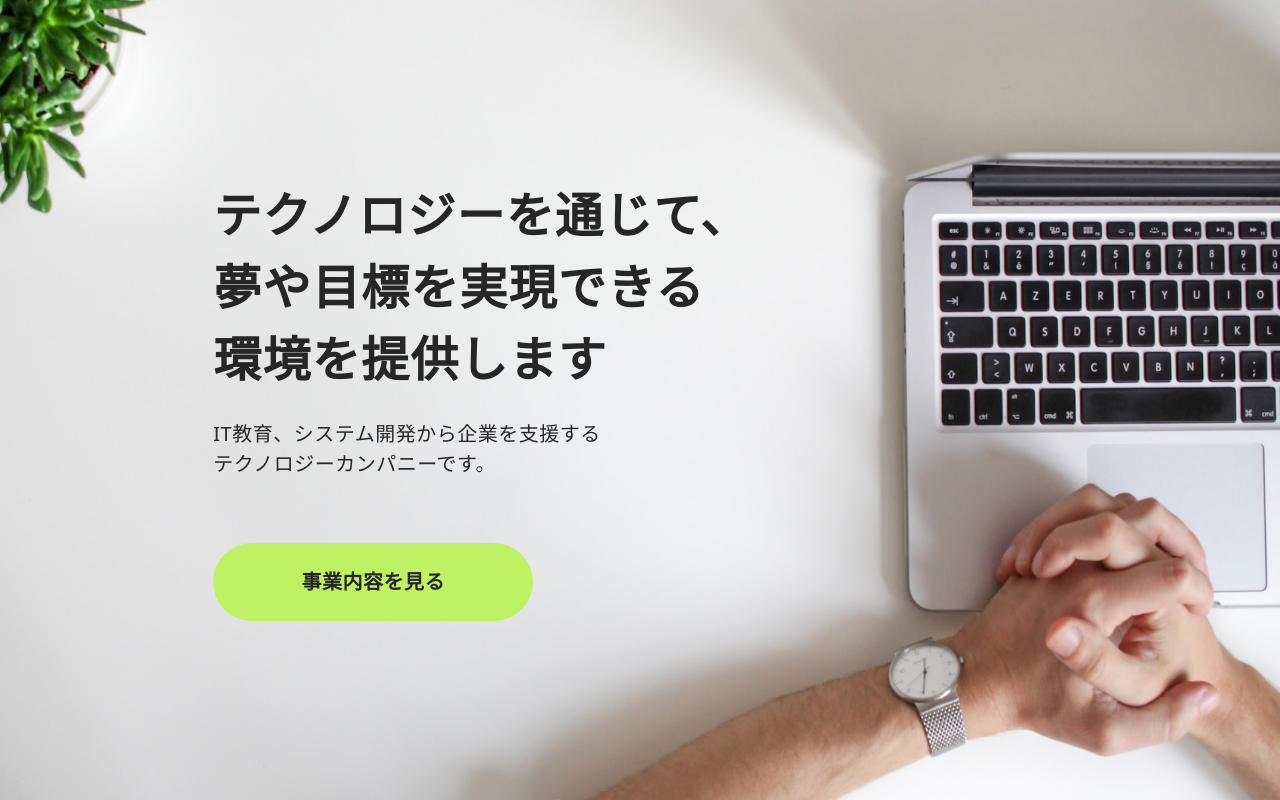
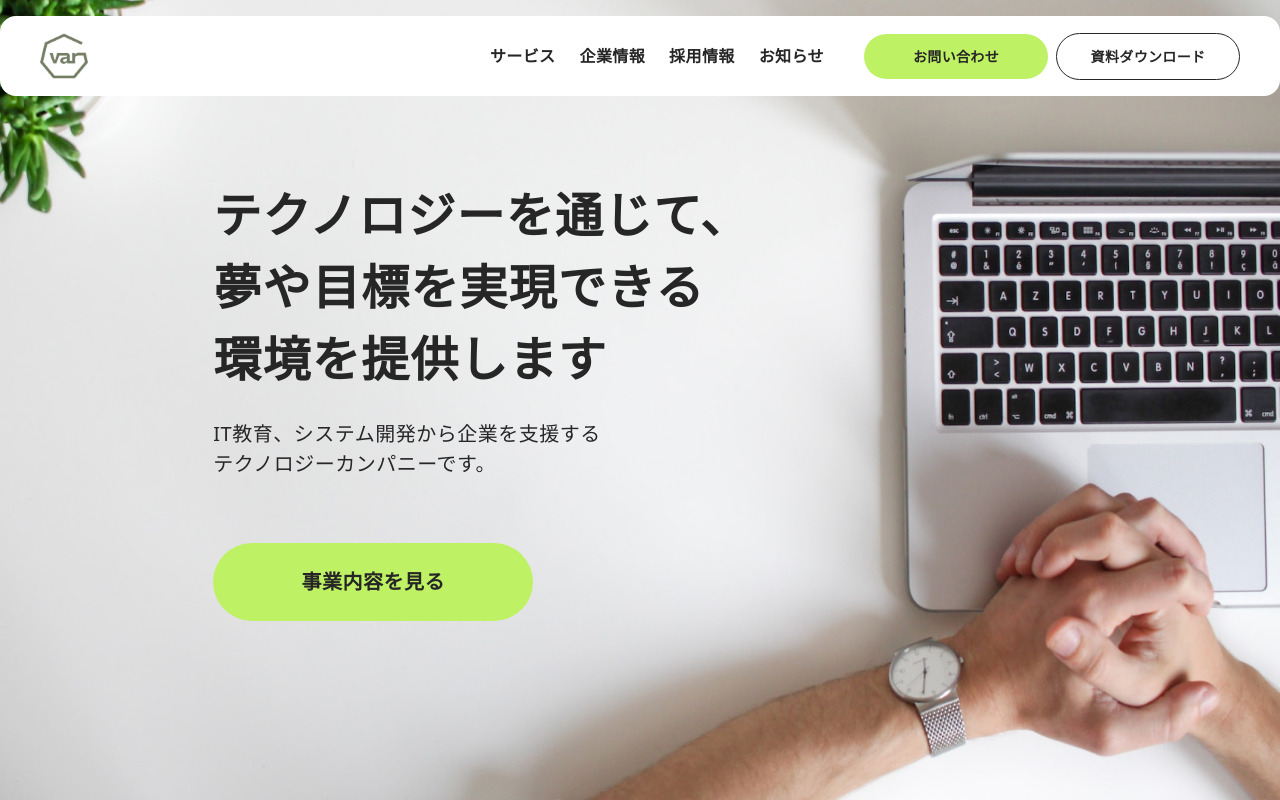
Before and after one commit to nakatatsu77/DesignComp-Task-2, a Next.js app: page / in a window 1280 px wide. Shown: the top 800 px of the page. Built offline with nearby package versions, Linux system fonts and the light colour scheme.

Commit message:
Headerコンポーネントの作成

```diff
--- /dev/null
+++ b/src/components/Header.tsx
@@ -0,0 +1,116 @@
+import Image from "next/image";
+import logo from "../../public/Images/Logo.png";
+import logo2 from "../../public/Images/heroicons-mini 3/bars-3-bottom-right.png";
+import XMarkIcon from "../../public/Images/x-mark.png";
+import { useState } from "react";
+
+export function Header() {
+  const [openMenu, setOpenMenu] = useState(false);
+
+  const handleMenuOpen = () => {
+    setOpenMenu(!openMenu);
+  };
+  return (
+    <>
+      <header className="w-full fixed flex-col items-center gap-2.5 flex">
+        <div className="w-[328px] md:w-[1280px] px-4 md:px-10 py-3 md:py-4 bg-white rounded-2xl justify-between flex mt-3 md:mt-4">
+          <Image
+            src={logo}
+            alt="株式会社var"
+            className="w-10 md:w-12 h-10 md:h-12 pt-[0.62px] md:pt-[0.75px] pb-[0.59px] md:pb-[0.70px] justify-center items-center flex"
+          />
+          <div className="hidden md:flex justify-start items-center gap-10">
+            <nav>
+              <ul className="justify-start items-center gap-6 flex">
+                <li className="text-neutral-800 text-base font-bold font-['Noto Sans JP'] leading-normal tracking-wide">
+                  サービス
+                </li>
+                <li className="text-neutral-800 text-base font-bold font-['Noto Sans JP'] leading-normal tracking-wide">
+                  企業情報
+                </li>
+                <li className="text-neutral-800 text-base font-bold font-['Noto Sans JP'] leading-normal tracking-wide">
+                  採用情報
+                </li>
+                <li className="text-neutral-800 text-base font-bold font-['Noto Sans JP'] leading-normal tracking-wide">
+                  お知らせ
+                </li>
+              </ul>
+            </nav>
+            <div className="justify-start items-center gap-2 flex">
+              <div className="w-[184px] px-6 py-3 bg-lime-300 rounded-full justify-center items-center flex">
+                <button className="text-center text-neutral-800 text-sm font-bold font-['Noto Sans JP'] leading-[21px] tracking-wide">
+                  お問い合わせ
+                </button>
+              </div>
+              <div className="w-[184px] px-6 py-3 bg-white rounded-full border border-neutral-800 justify-center items-center flex">
+                <button className="text-center text-neutral-800 text-sm font-bold font-['Noto Sans JP'] leading-[21px] tracking-wide">
+                  資料ダウンロード
+                </button>
+              </div>
+            </div>
+          </div>
+          <div className="md:hidden flex items-center justify-center">
+            <button onClick={handleMenuOpen}>
+              <Image src={logo2} alt="Modal Icon" className="w-10 h-10" />
+            </button>
+          </div>
+        </div>
+      </header>
+      {openMenu && (
+        <>
+          <div
+            className="fixed inset-0 z-20"
+            onClick={() => setOpenMenu(false)}
+          >
+            <div className="w-full h-full px-8 py-6 bg-neutral-800 flex-col gap-10 flex">
+              <div className="justify-between flex">
+                <Image
+                  src={logo}
+                  alt="株式会社var"
+                  className="w-10 h-10 pt-[0.62px] pb-[0.59px] justify-center items-center flex"
+                />
+                <button onClick={() => setOpenMenu(false)}>
+                  <Image
+                    src={XMarkIcon}
+                    alt="Modal Icon"
+                    className="w-10 h-10 relative"
+                  />
+                </button>
+              </div>
+              <div className="flex-col justify-center gap-10 flex">
+                <nav>
+                  <ul className="flex-col justify-center gap-6 flex">
+                    <li className="text-white text-base font-bold font-['Noto Sans JP'] leading-normal tracking-wide">
+                      サービス
+                    </li>
+                    <li className="text-white text-base font-bold font-['Noto Sans JP'] leading-normal tracking-wide">
+                      企業情報
+                    </li>
+                    <li className="text-white text-base font-bold font-['Noto Sans JP'] leading-normal tracking-wide">
+                      採用情報
+                    </li>
+                    <li className="text-white text-base font-bold font-['Noto Sans JP'] leading-normal tracking-wide">
+                      お知らせ
+                    </li>
+                  </ul>
+                </nav>
+                <div className="flex-col justify-center items-start gap-2 flex">
+                  <div className="w-full px-6 py-3 bg-lime-300 rounded-full justify-center items-center flex">
+                    <button className="text-center text-neutral-800 text-sm font-bold font-['Noto Sans JP'] leading-[21px] tracking-wide">
+                      お問い合わせ
+                    </button>
+                  </div>
+                  <div className="w-full px-6 py-3 bg-white rounded-full border border-neutral-800  justify-center items-center flex">
+                    <button className="text-center text-neutral-800 text-sm font-bold font-['Noto Sans JP'] leading-[21px] tracking-wide">
+                      資料ダウンロード
+                    </button>
+                  </div>
+                </div>
+              </div>
+            </div>
+          </div>
+        </>
+      )}
+    </>
+  );
+}
--- a/src/pages/index.tsx
+++ b/src/pages/index.tsx
@@ -1,5 +1,6 @@
 import { Cta } from "@/components/Cta";
 import { Footer } from "@/components/Footer";
+import { Header } from "@/components/Header";
 import { Hero } from "@/components/Hero";
 import { Service } from "@/components/Service";
 import { Works } from "@/components/Works";
@@ -7,6 +8,7 @@ import { Works } from "@/components/Works";
 export default function Home() {
   return (
     <>
+      <Header />
       <main>
         <Hero />
         <Service />
```
Also changed, not shown: public/Images/heroicons-mini 3/bars-3-bottom-right.png (renamed from public/Images/bars-3-bottom-right.png).
